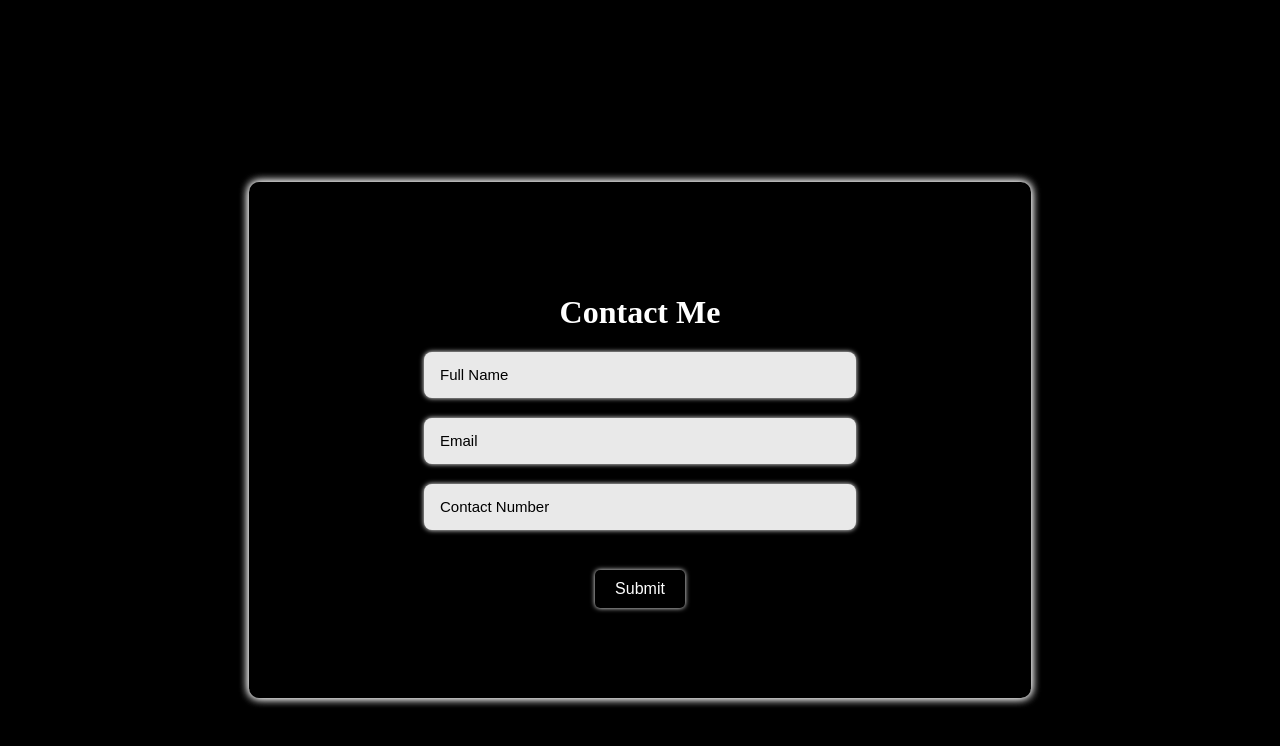
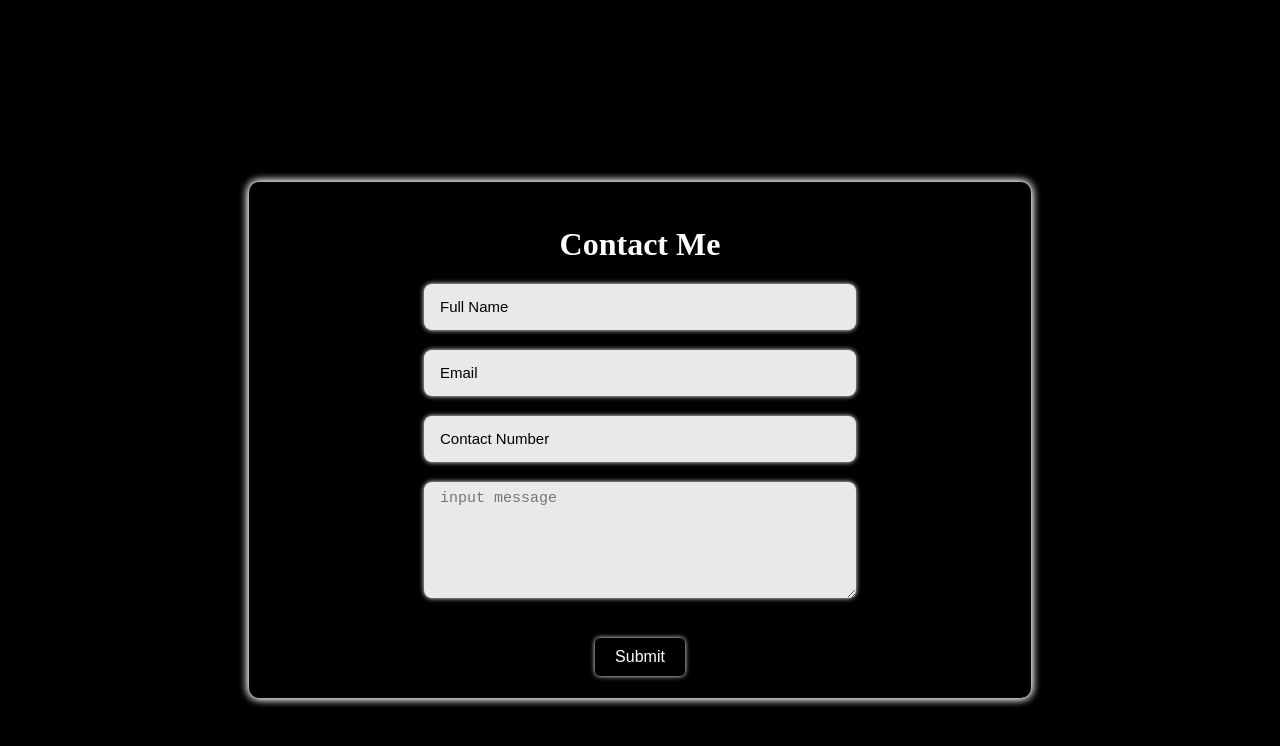
Before and after one commit to BSIT-Web-Programming-2024/Domiong-Server, a plain HTML site: page index.html in a window 1280 px wide. Shown: the part 2360-3106 px from the top of the page. Drawn offline with Linux system fonts and the light colour scheme.

Commit message:
Add files via upload

```diff
--- a/index.html
+++ b/index.html
@@ -124,13 +124,16 @@
     </div>
     <div class="page-4">
         <div id="Contacts"></div>
+        <form action="connect.php" method="post">
         <div class="form-container">
             <h1>Contact Me</h1>
-            <input class="name-input" type="text" placeholder="Full Name">
-            <input class="email-input" type="email" placeholder="Email">
-            <input type="tel" placeholder="Contact Number">
+            <input class="name-input" type="text" placeholder="Full Name" name="fullName">
+            <input class="email-input" type="email" placeholder="Email" name="email">
+            <input type="tel" placeholder="Contact Number" name="contactNumber">
+            <textarea name="message" class="text_area" placeholder="input message"></textarea>
             <button class="submit-btn">Submit</button>
         </div>
+    </form>
     </div>
 </body>
 </html>
```
